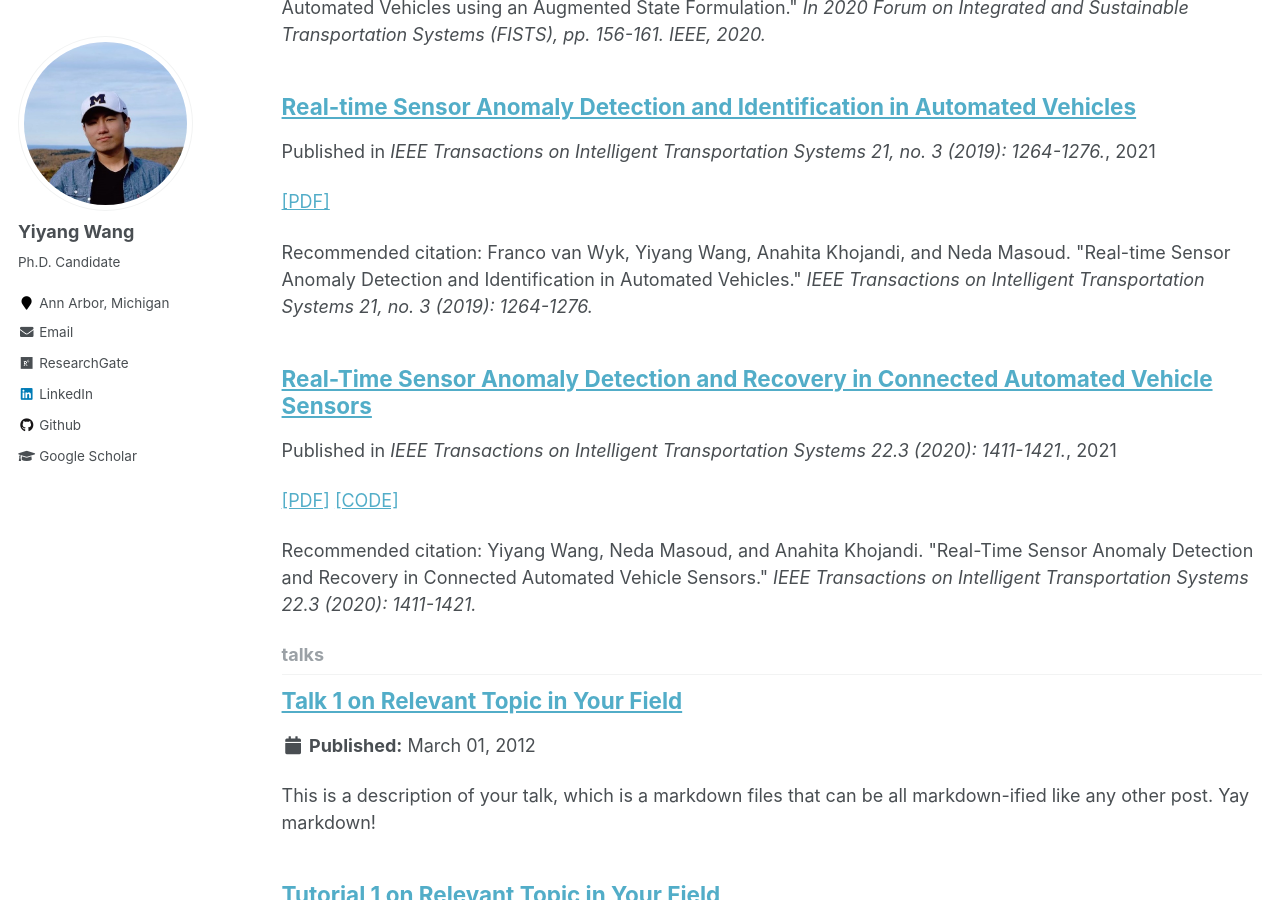
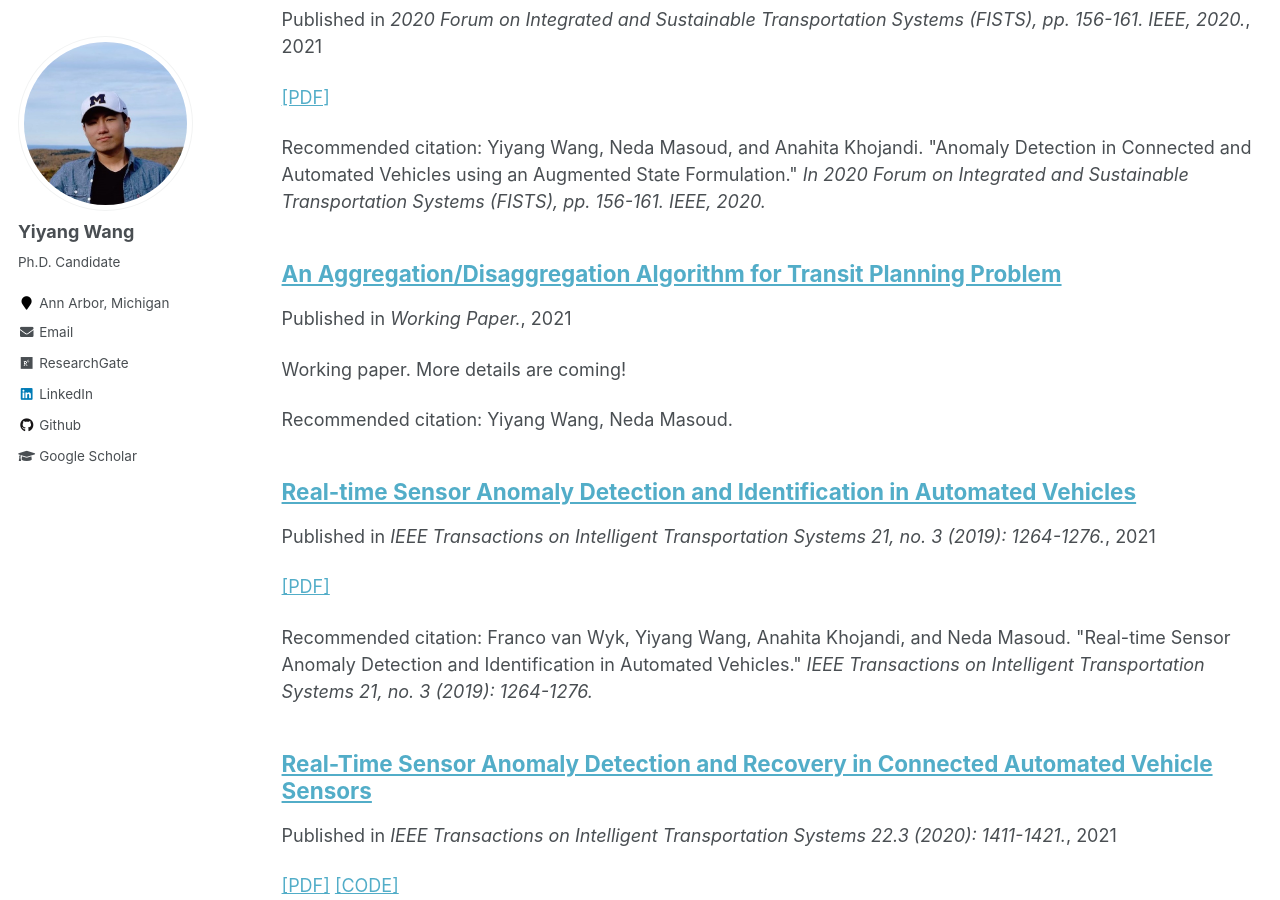
Before and after one commit to yiyangwan/yiyangwan.github.io, a Jekyll site: the page built from _pages/collection-archive.html, in a window 1280 px wide and 900 px high, scrolled down 2003 px. Built offline with Jekyll 4.4.1, drawn with Linux system fonts in a browser that asks for light colours; some of the changed text lies outside the part shown.

Commit message:
10112011c1

```diff
--- /dev/null
+++ b/_publications/AGG.md
@@ -0,0 +1,16 @@
+---
+title: "An Aggregation/Disaggregation Algorithm for Transit Planning Problem"
+collection: publications
+permalink: /publications/AGG
+# excerpt: 'This paper is about the number 1. The number 2 is left for future work.'
+# date: 2020-11-24
+venue: 'Working Paper.'
+# paperurl: 'https://ieeexplore.ieee.org/document/8684317'
+citation: 'Yiyang Wang, Neda Masoud.'
+---
+
+<!-- [[PDF]](https://www.researchgate.net/publication/345699783_Adversarial_Online_Learning_with_Variable_Plays_in_the_Pursuit-Evasion_Game_Theoretical_Foundations_and_Application_in_Connected_and_Automated_Vehicle_Cybersecurity)
+[[CODE]](https://github.com/yiyang920/adversarial_multi_armed_bandit_variable_plays) -->
+
+## Abstract
+We propose an iterative aggregation/disaggregation algorithm for solving transit planning problem in a large scale network. The aggregation algorithm solves a graph coarsening problem with input from the previous disaggregation solution. Then a peer-to-peer ride-matching problem is solved on the coarsened graph. The disaggregation algorithm disaggregates the solution of the ride-matching problem to the uncoarsened graph, and is designed to guarantee the convergenece over iterations.
--- /dev/null
+++ b/_publications/RSU.md
@@ -0,0 +1,12 @@
+---
+title: "An Aggregation/Disaggregation Algorithm for Transit Planning Problem"
+collection: publications
+permalink: /publications/RSU
+# excerpt: 'This paper is about the number 1. The number 2 is left for future work.'
+# date: 2020-11-24
+venue: 'Working Paper.'
+# paperurl: 'https://ieeexplore.ieee.org/document/8684317'
+citation: 'Yiyang Wang, Neda Masoud.'
+---
+
+Working paper. More details are coming!
```
Also changed, not shown: _pages/publications.md (+5 -1 lines).
